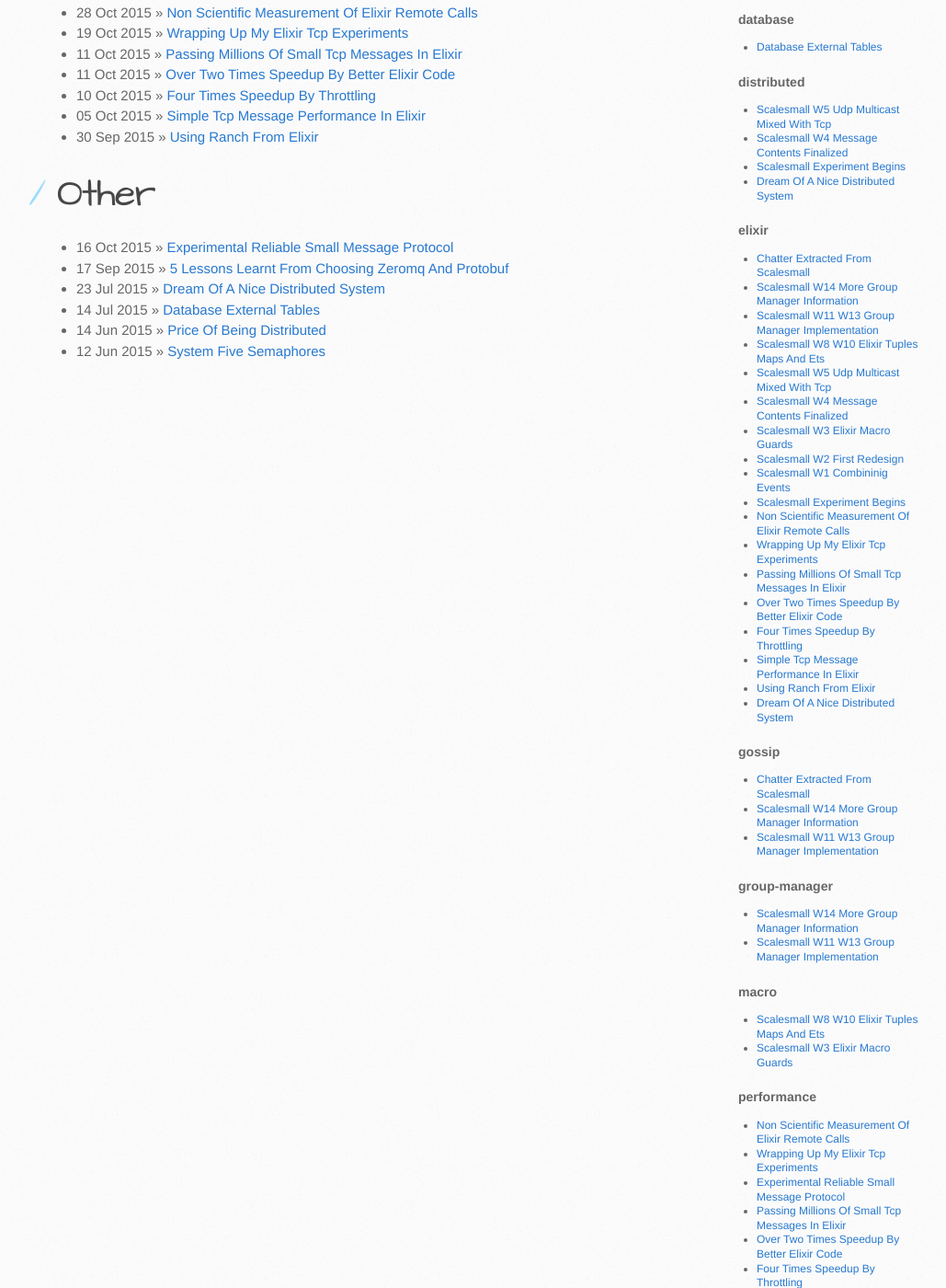
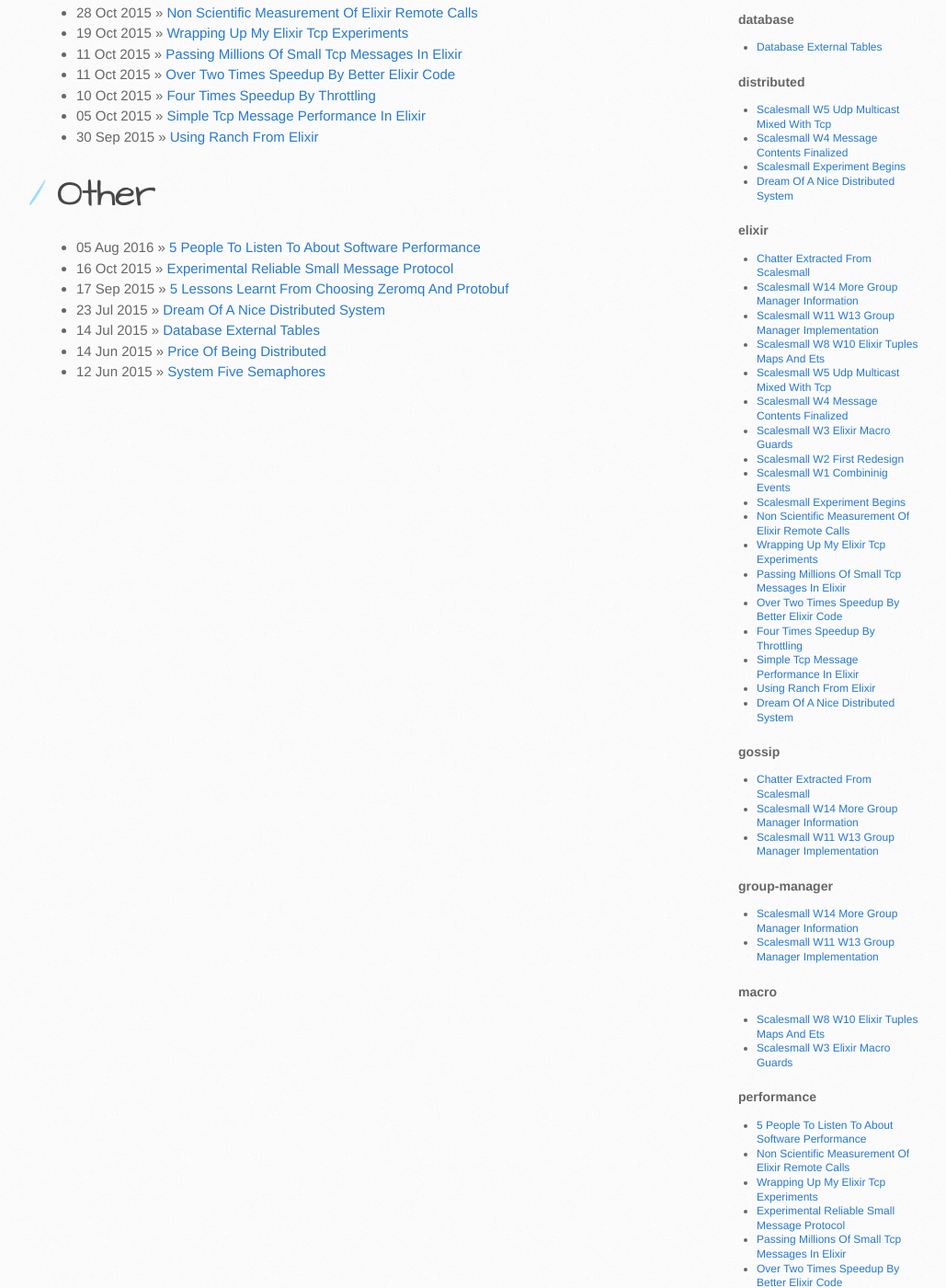
Before and after one commit to dbeck/dbeck.github.io, a Jekyll site: the page built from index.html, in a window 1280 px wide and 1400 px high, scrolled down 1215 px. Shown: the whole window at 92% size, without its empty margins (107-1136 px from the left). Built offline with Jekyll 4.4.1, drawn with Linux system fonts in a browser that asks for light colours; some of the changed lines change nothing that is shown.

Commit message:
performance post

```diff
--- a/_layouts/default.html
+++ b/_layouts/default.html
@@ -52,7 +52,7 @@
     <script type="text/javascript">
     blockme = false;
     skipme = false;
-    var blocklink = ['http://social-widget.xyz', 'http://darodar.com', 'http://econom.co','http://ilovevitaly.com',
+    var blocklink = ['http://law-enforcement-ff.xyz', 'http://social-widget.xyz', 'http://darodar.com', 'http://econom.co','http://ilovevitaly.com',
 'http://topseoservices.co' ,'http://traffic2cash.xyz' ,'http://w3javascript.com' ,'http://googlemare.com' ,'http://share-buttons.xyz'
 ,'http://website-stealer.nufaq.com' ,'http://build-a-better-business.2your.site' ,'http://santasgift.ml' ,'http://topseoservices.co'
 ,'http://new-look.for-your.website' ,'http://popurls.com' ,'http://smarter-content.for-your.website' ,'http://trafficgenius.xyz'
--- /dev/null
+++ b/_posts/2016-08-05-5-People-To-Listen-To-About-Software-Performance.markdown
@@ -0,0 +1,42 @@
+---
+published: true
+layout: post
+category: "Other"
+tags:
+  - performance
+desc: "5 People To Listen To About Software Performance"
+description: "5 People To Listen To About Software Performance"
+keywords: "Performance"
+twcardtype: summary_large_image
+twimage: http://dbeck.github.io/images/PERFORMANCE.jpg
+woopra: perf_5
+scalesmall_subscribe: false
+---
+
+Have you noticed the performance gap in software? Some people are busy saturating 10Gb, 40Gb or even 100Gb network links, sending out tens or hundreds of millions of messages per second on a single computer. The other end is claiming the high performance of their system when handling ten thousands of requests on similar machines. At the same time, some people's headache is tail latency in the range of nanoseconds while others are fighting seconds. Billion times difference. Yes, I know these numbers are coming from different domains, but it also shows how many opportunities there are for optimizing software.
+
+There are fantastic blog posts, talks and materials which help level up, but it often means changing your mindset. I am writing this post because I hope the software industry come closer by listening to the right people. What follows is not a top list, only pointers.
+
+![performance](/images/PERFORMANCE.jpg)
+
+### Gil Tene
+
+This is a [very inspiring talk](https://www.youtube.com/watch?v=G5UskyPG9_o) about measuring latency. Highly recommended. Gil's [blog](http://latencytipoftheday.blogspot.co.uk/) is also a great resource.
+
+### Tyler Treat
+
+Tyler runs the [Brave New Geek](http://bravenewgeek.com/) blog. One of my favourites is [this post](http://bravenewgeek.com/everything-you-know-about-latency-is-wrong/).
+
+### Martin Thompson
+
+Martin has an excellent series of [talks at InfoQ](https://www.infoq.com/author/Martin-Thompson). Very entertaining, very informative and full of gems. He also posts here at the [mechanical sympathy blog](http://mechanical-sympathy.blogspot.co.uk/).
+
+### Brendan D. Gregg
+
+Brendan has lots of contributions about performance. [His blog](http://www.brendangregg.com/) is full of useful information, and there are references to his other materials, books, talks and software.
+
+### Michael R. Dunlavey
+
+He is on Stack Overflow as [Mike Dunlavey](http://stackoverflow.com/users/23771/mike-dunlavey) and sent many useful responses about performance.
+
+He also has an interesting [paper here](http://www.cs.tufts.edu/~nr/cs257/archive/mike-dunlavey/performance.pdf).
```
Also changed, not shown: images/EAct1.jpg (added), images/EAct2.jpg (added), images/Erlang Actor.png (added), images/PERFORMANCE.jpg (added).
